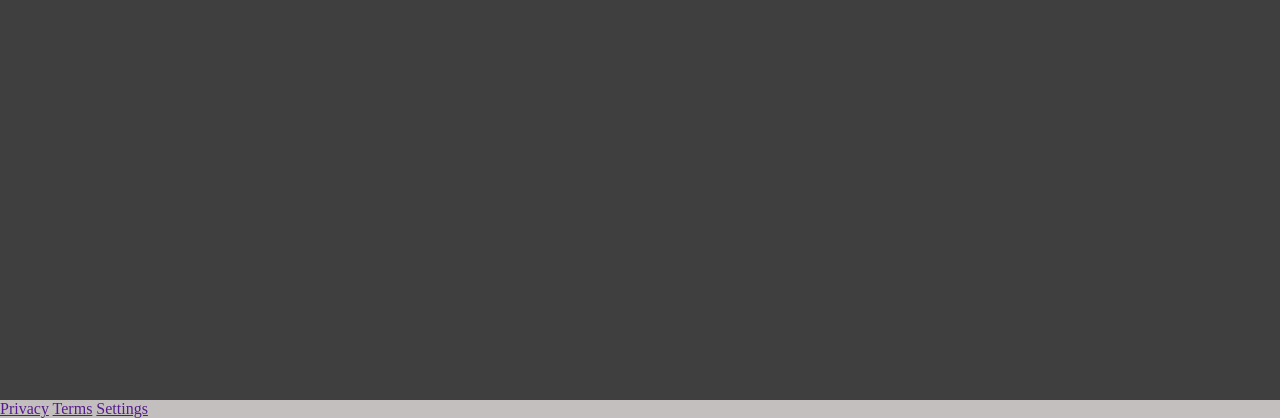
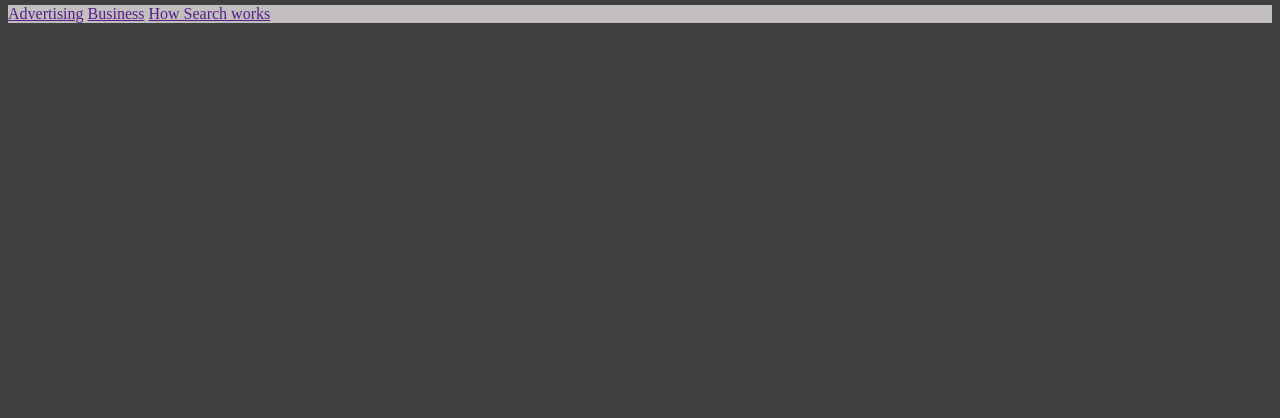
Before and after one commit to cgrzmustafa/frontend-calismalari, a plain HTML site: page odev-3/index.html in a window 1280 px wide. Shown: the part 382-800 px from the top of the page. Drawn offline with Linux system fonts and the light colour scheme.

Commit message:
dosyalar eklendi

```diff
--- a/odev-3/css-kismi/style.css
+++ b/odev-3/css-kismi/style.css
@@ -84,11 +84,17 @@ body {
   margin-right: 0px;
 }
 
+.container {
+  height: 100%;
+}
+
 .footer-1 {
-  position: fixed;
+  width: 50%;
+  position: relative;
   left: 0px;
   bottom: 0;
   width: 100%;
   background-color: rgb(195, 191, 191);
   color: #ffffff;
+  justify-content: space-between;
 }
--- a/odev-3/index.html
+++ b/odev-3/index.html
@@ -85,18 +85,13 @@
       <div><a href="https://www.google.com.tr/?hl=tr">Google Search</a></div>
       <article><a href="https://doodles.google">I'm Feeling Lucky</a></article>
     </div>
-    <footer>
+
+    <footer class="container">
       <div class="footer-1">
         <a href="">Advertising</a>
         <a href="">Business</a>
         <a href="">How Search works</a>
       </div>
-
-      <div class="footer-1">
-        <a href="">Privacy</a>
-        <a href="">Terms</a>
-        <a href="">Settings</a>
-      </div>
     </footer>
   </body>
 </html>
```
